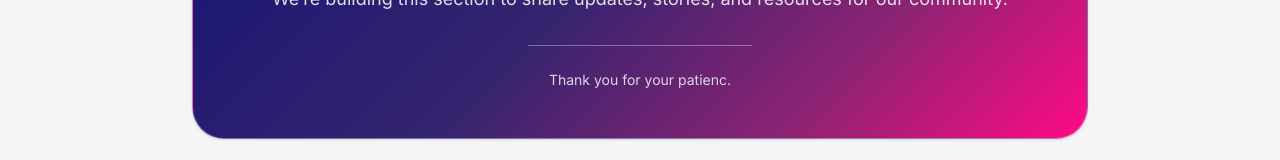
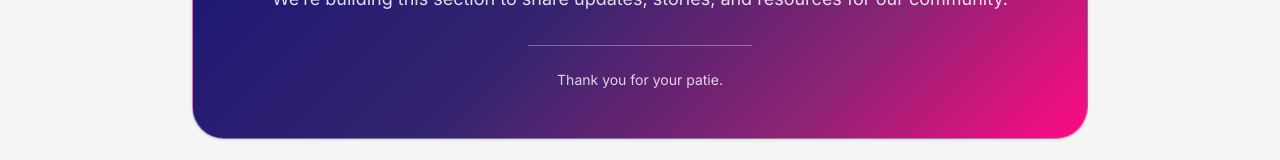
Before and after one commit to htc-software/HTC-FUNDATION, a Next.js app: page /blog in a window 1280 px wide. Shown: the part 471-631 px from the top of the page. Built offline with nearby package versions, Linux system fonts and the light colour scheme.

Commit message:
ajuste numero

```diff
--- a/app/blog/page.tsx
+++ b/app/blog/page.tsx
@@ -26,7 +26,7 @@ export default function BlogPage() {
             </p>
             <div className="mx-auto mt-8 h-px w-56 bg-white/35" />
             <p className="mt-6 text-white/80 text-sm">
-              Thank you for your patienc.
+              Thank you for your patie.
             </p>
           </div>
         </div>
```
